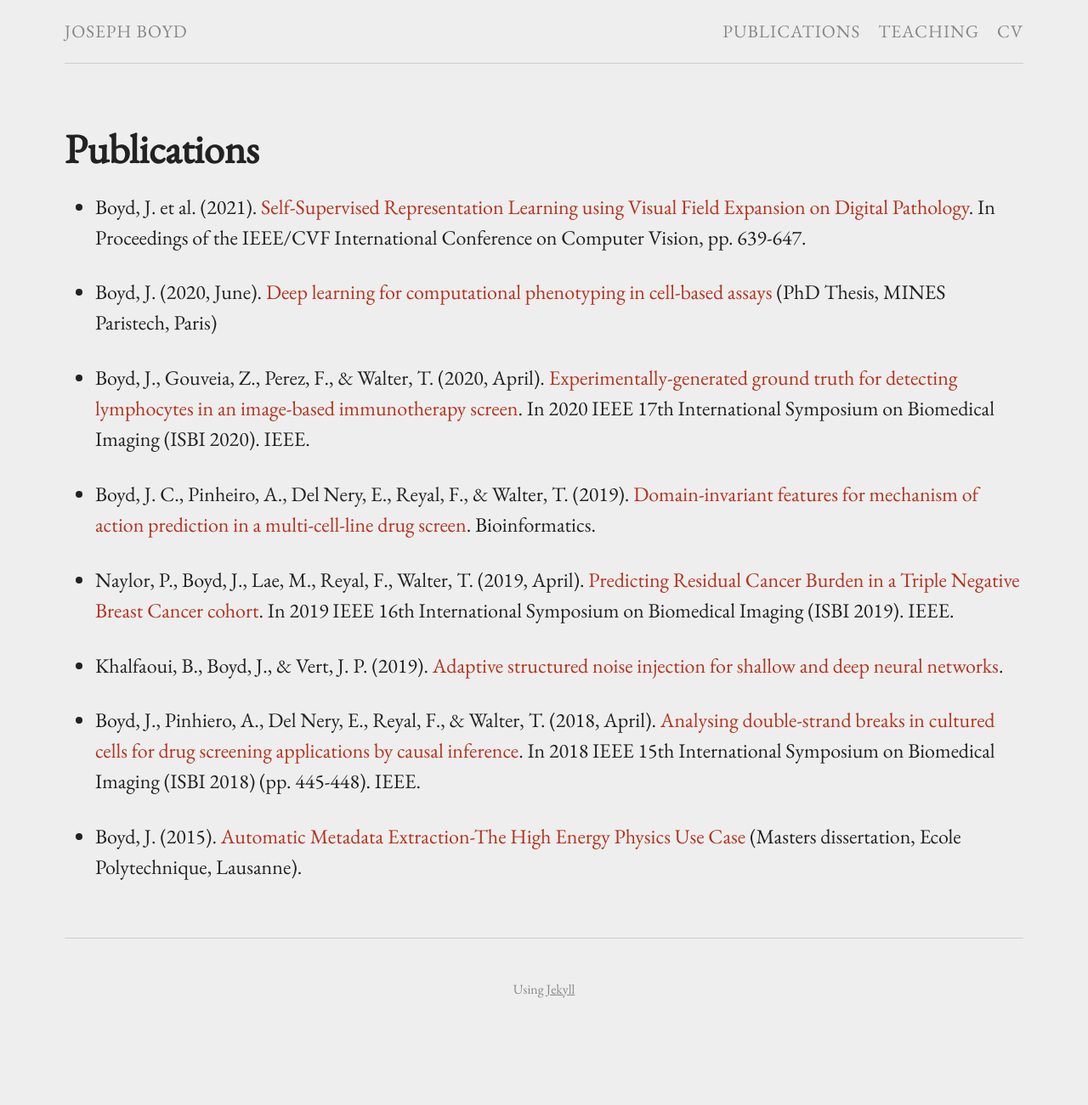
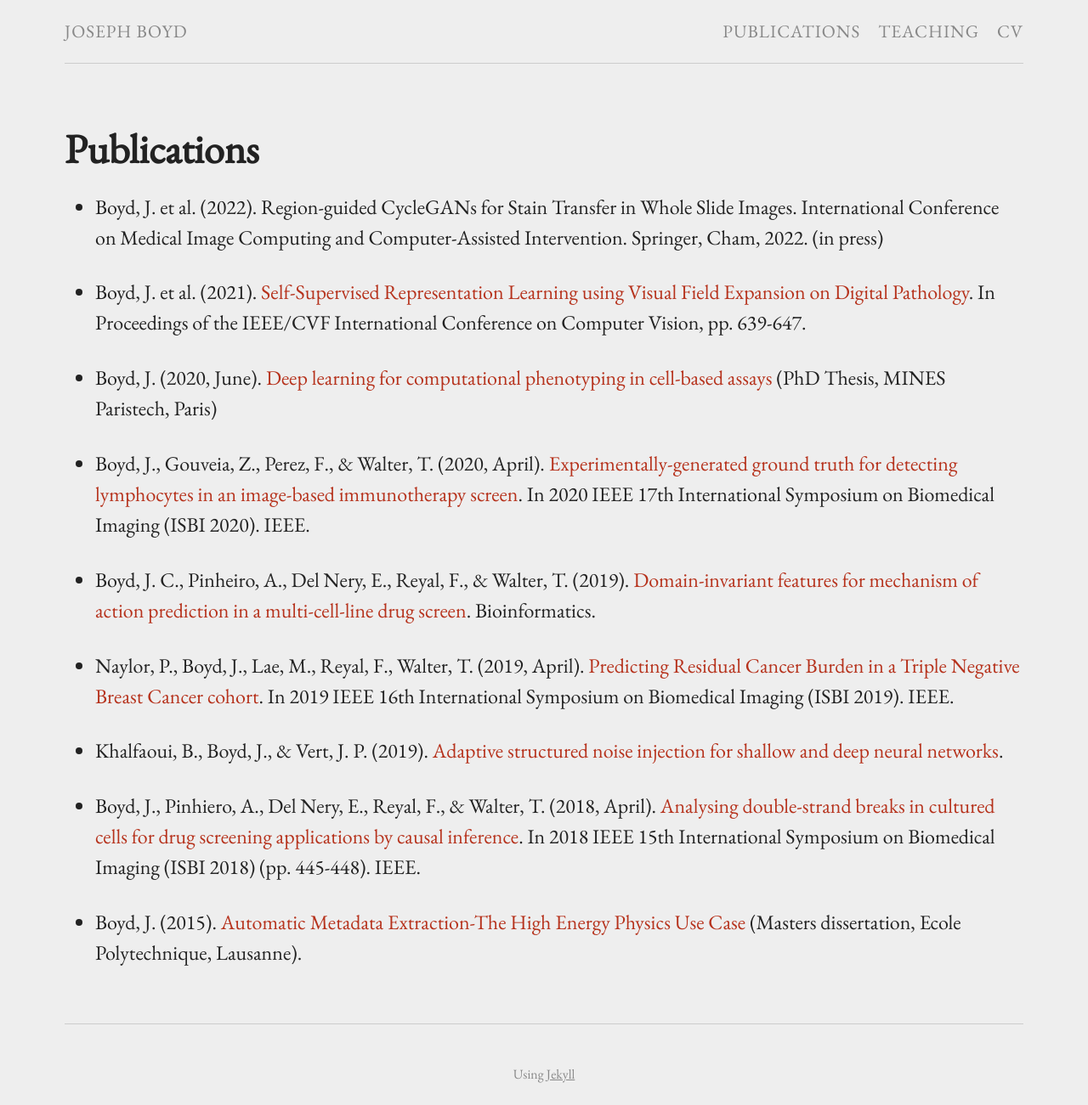
Before and after one commit to jcboyd/jcboyd.github.io, a Jekyll site: the page built from publications.md, in a window 1280 px wide. Shown: the whole page at 85% size. Built offline with Jekyll 4.4.1, drawn with Linux system fonts in a browser that asks for light colours; before the commit the page ends 1200 px from its top, so only the background shows below that.

Commit message:
updated publications, teaching

```diff
--- a/publications.md
+++ b/publications.md
@@ -3,6 +3,8 @@ layout: page
 permalink: /publications/
 title: Publications
 ---
+
+* Boyd, J. et al. (2022). Region-guided CycleGANs for Stain Transfer in Whole Slide Images. International Conference on Medical Image Computing and Computer-Assisted Intervention. Springer, Cham, 2022. (in press)
 
 * Boyd, J. et al. (2021). [Self-Supervised Representation Learning using Visual Field Expansion on Digital Pathology](https://openaccess.thecvf.com/content/ICCV2021W/CDPath/papers/Boyd_Self-Supervised_Representation_Learning_Using_Visual_Field_Expansion_on_Digital_Pathology_ICCVW_2021_paper.pdf). In Proceedings of the IEEE/CVF International Conference on Computer Vision, pp. 639-647.
 
```
Also changed, not shown: teaching.md (+2 -0 lines).
